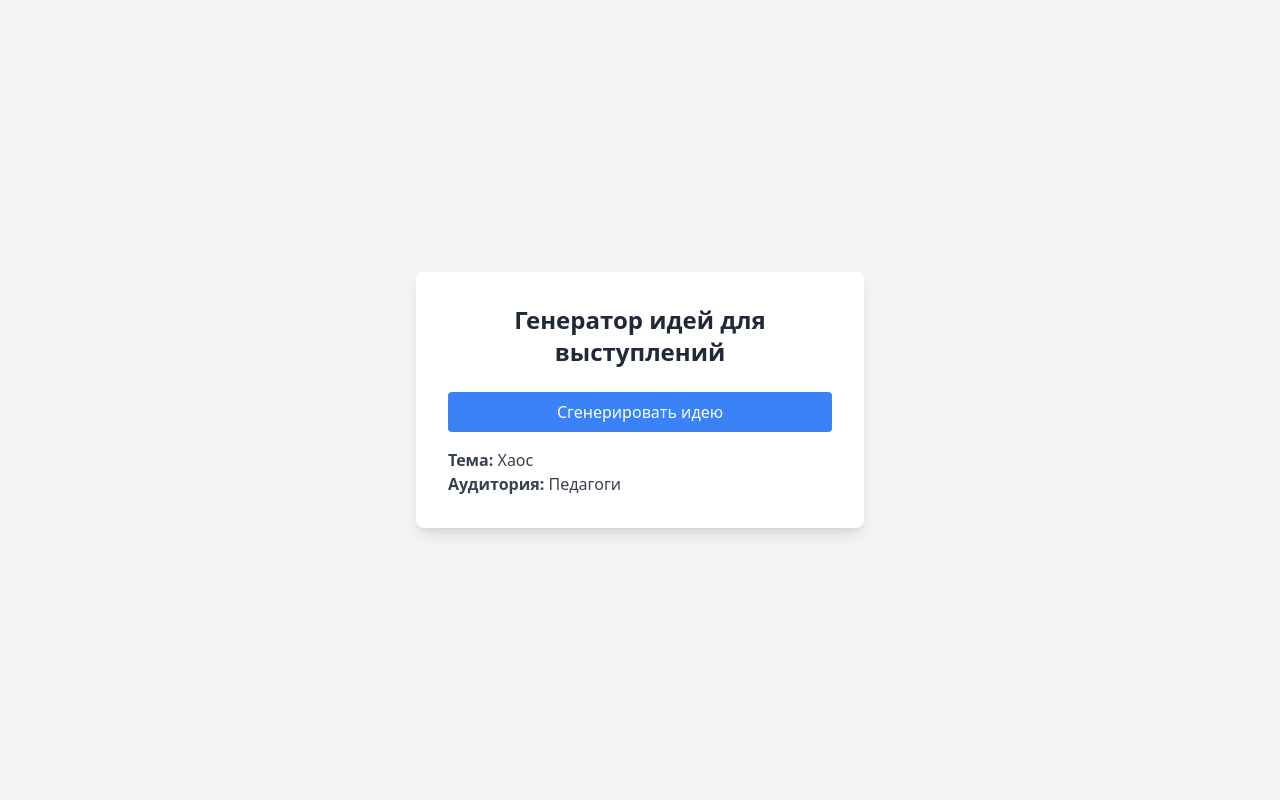
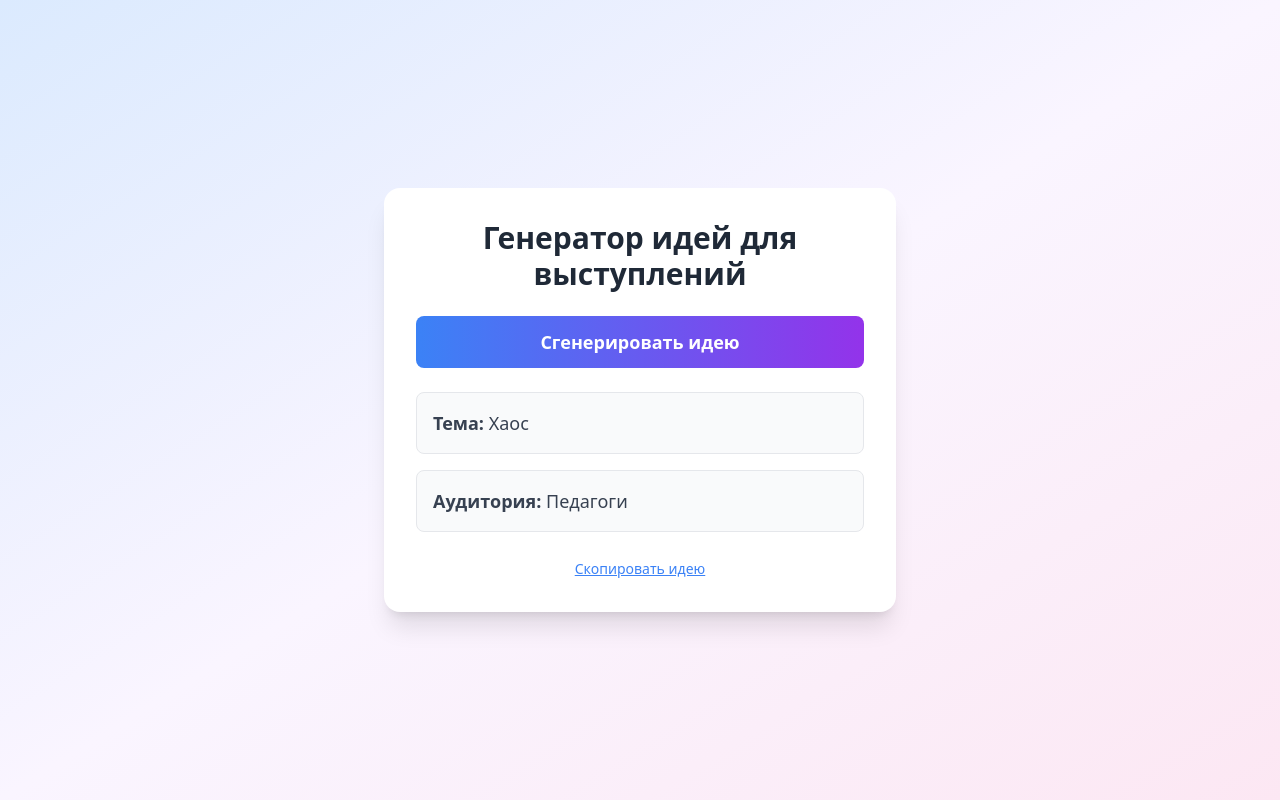
Before and after one commit to osinec/themeGenerator, a plain HTML site: page index.html in a window 1280 px wide. Both pictures are taken after a click on the button "Сгенерировать идею". Drawn offline with nearby package versions, Linux system fonts and the light colour scheme.

Commit message:
Update index.html

```diff
--- a/index.html
+++ b/index.html
@@ -6,14 +6,30 @@
     <title>Генератор идей для выступлений</title>
     <script src="https://cdn.tailwindcss.com"></script>
     <script src="data.js"></script>
+    <style>
+        @keyframes fadeIn {
+            from { opacity: 0; transform: translateY(10px); }
+            to { opacity: 1; transform: translateY(0); }
+        }
+        .fade-in {
+            animation: fadeIn 0.5s ease-in-out;
+        }
+    </style>
 </head>
-<body class="bg-gray-100 flex items-center justify-center min-h-screen">
-    <div class="bg-white p-8 rounded-lg shadow-lg max-w-md w-full">
-        <h1 class="text-2xl font-bold text-center text-gray-800 mb-6">Генератор идей для выступлений</h1>
-        <button id="generateBtn" class="w-full bg-blue-500 text-white py-2 px-4 rounded hover:bg-blue-600 transition duration-200 mb-4">Сгенерировать идею</button>
-        <div id="ideaOutput" class="text-gray-700">
-            <p><strong>Тема:</strong> <span id="topic">Нажмите кнопку, чтобы получить идею</span></p>
-            <p><strong>Аудитория:</strong> <span id="audience">-</span></p>
+<body class="bg-gradient-to-br from-blue-100 via-purple-50 to-pink-100 flex items-center justify-center min-h-screen p-4">
+    <div class="bg-white p-8 rounded-2xl shadow-xl max-w-lg w-full transform transition-all hover:scale-105">
+        <h1 class="text-3xl font-extrabold text-center text-gray-800 mb-6">Генератор идей для выступлений</h1>
+        <button id="generateBtn" class="w-full bg-gradient-to-r from-blue-500 to-purple-600 text-white py-3 px-6 rounded-lg hover:from-blue-600 hover:to-purple-700 transition duration-300 font-semibold text-lg">Сгенерировать идею</button>
+        <div id="ideaOutput" class="mt-6 text-gray-700 space-y-4">
+            <div class="bg-gray-50 p-4 rounded-lg border border-gray-200 fade-in">
+                <p class="text-lg"><strong>Тема:</strong> <span id="topic">Нажмите кнопку, чтобы получить идею</span></p>
+            </div>
+            <div class="bg-gray-50 p-4 rounded-lg border border-gray-200 fade-in">
+                <p class="text-lg"><strong>Аудитория:</strong> <span id="audience">-</span></p>
+            </div>
+        </div>
+        <div class="mt-6 text-center">
+            <button id="copyBtn" class="text-sm text-blue-500 hover:text-blue-700 underline transition duration-200" style="display: none;">Скопировать идею</button>
         </div>
     </div>
 
@@ -21,6 +37,7 @@
         const generateBtn = document.getElementById('generateBtn');
         const topicElement = document.getElementById('topic');
         const audienceElement = document.getElementById('audience');
+        const copyBtn = document.getElementById('copyBtn');
 
         function getRandomItem(array) {
             return array[Math.floor(Math.random() * array.length)];
@@ -29,6 +46,23 @@
         generateBtn.addEventListener('click', () => {
             topicElement.textContent = getRandomItem(topics);
             audienceElement.textContent = getRandomItem(audiences);
+            copyBtn.style.display = 'inline';
+            // Trigger fade-in animation
+            topicElement.parentElement.classList.remove('fade-in');
+            audienceElement.parentElement.classList.remove('fade-in');
+            void topicElement.parentElement.offsetWidth; // Trigger reflow
+            topicElement.parentElement.classList.add('fade-in');
+            audienceElement.parentElement.classList.add('fade-in');
+        });
+
+        copyBtn.addEventListener('click', () => {
+            const ideaText = `Тема: ${topicElement.textContent}\nАудитория: ${audienceElement.textContent}`;
+            navigator.clipboard.writeText(ideaText).then(() => {
+                copyBtn.textContent = 'Идея скопирована!';
+                setTimeout(() => {
+                    copyBtn.textContent = 'Скопировать идею';
+                }, 2000);
+            });
         });
     </script>
 </body>
```
